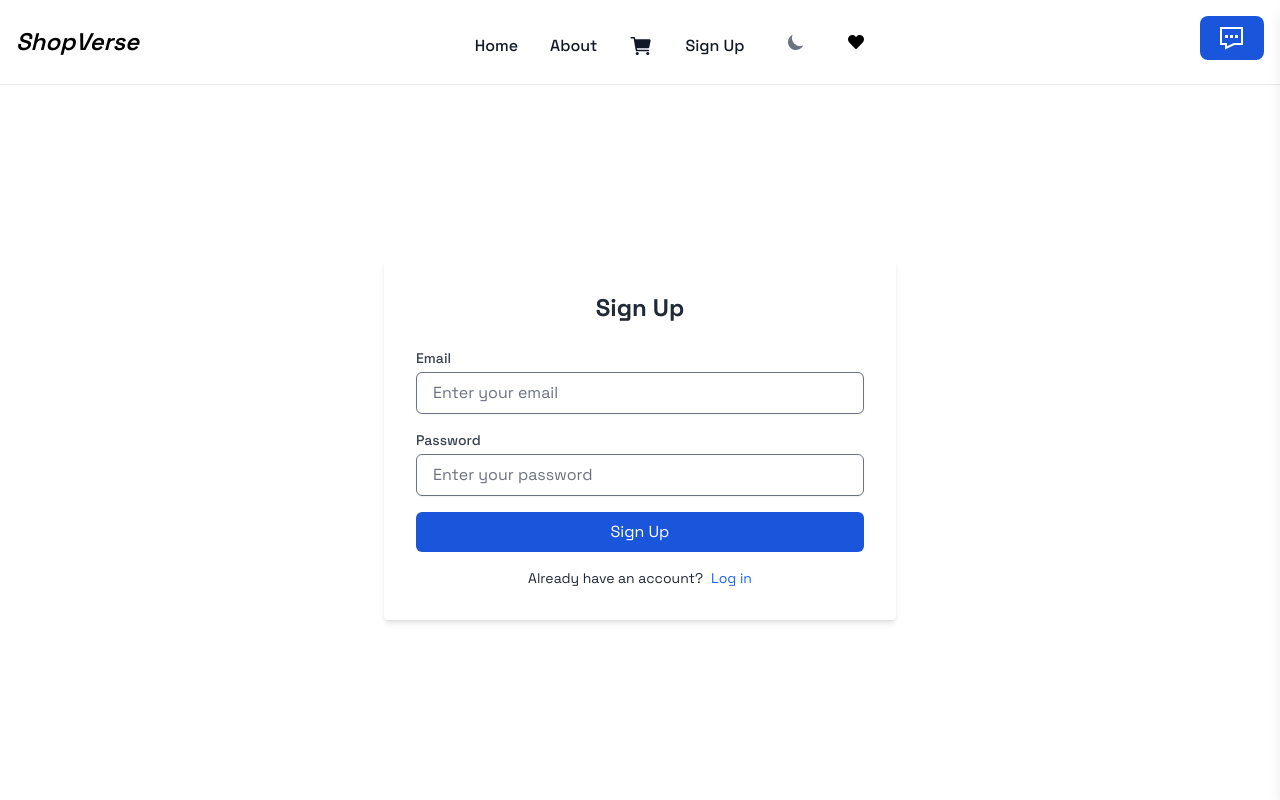
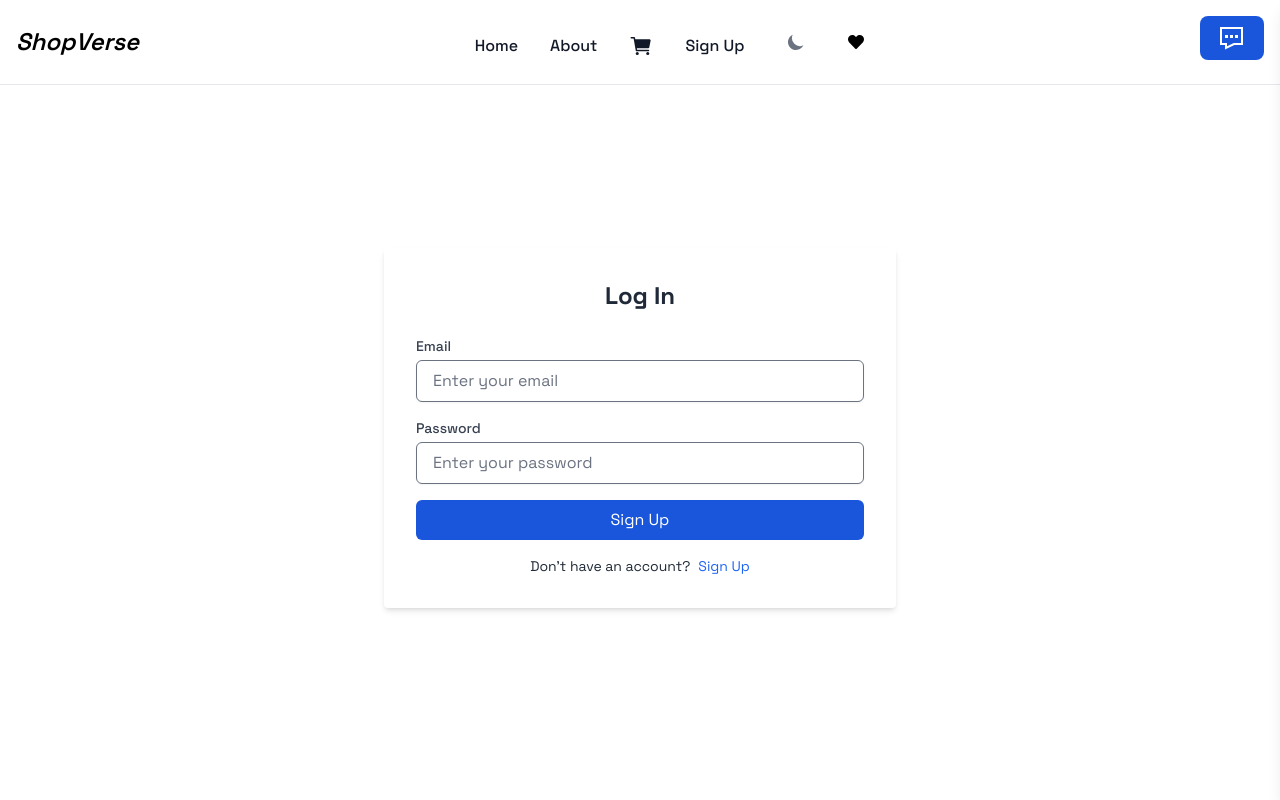
Before and after one commit to patrickiyiakimo/shopverse, a Next.js app: page /login in a window 1280 px wide. Shown: the top 800 px of the page. Built offline with nearby package versions, Linux system fonts and the light colour scheme; a web font is replaced by a local one.

Commit message:
made some file change

```diff
--- a/app/contact/page.tsx
+++ b/app/contact/page.tsx
@@ -3,7 +3,7 @@ import React from "react";
 
 export default function Page() {
   return (
-    <div className="flex min-h-screen items-center justify-center pt-20 font-mont">
+    <div className="flex min-h-screen items-center justify-center pt-14 font-mont">
       <div className="w-full max-w-xl px-4 md:px-8">
         <form className="rounded bg-white p-6 shadow-md dark:bg-gray-800 sm:p-8">
           <h2 className="mb-6 text-center text-2xl font-bold text-gray-800 dark:text-white">
--- a/app/login/page.tsx
+++ b/app/login/page.tsx
@@ -3,11 +3,11 @@ import React from "react";
 
 export default function Page() {
   return (
-    <div className="flex min-h-screen items-center justify-center pt-20 font-mont">
+    <div className="flex min-h-screen items-center justify-center pt-14 font-mont">
       <div className="w-full max-w-xl px-4 md:px-8">
         <form className="rounded bg-white p-6 shadow-md dark:bg-gray-800 sm:p-8">
           <h2 className="mb-6 text-center text-2xl font-bold text-gray-800 dark:text-white">
-            Sign Up
+            Log In
           </h2>
           <div className="mb-4">
             <label
@@ -46,9 +46,9 @@ export default function Page() {
             Sign Up
           </button>
           <p className="mt-4 text-center text-sm text-gray-800 dark:text-white">
-            Already have an account?
-            <Link href="/login" className="pl-2 text-blue-600 hover:underline">
-              Log in
+            Don&apos;t have an account?
+            <Link href="contact" className="pl-2 text-blue-600 hover:underline">
+              Sign Up
             </Link>
           </p>
         </form>
```
